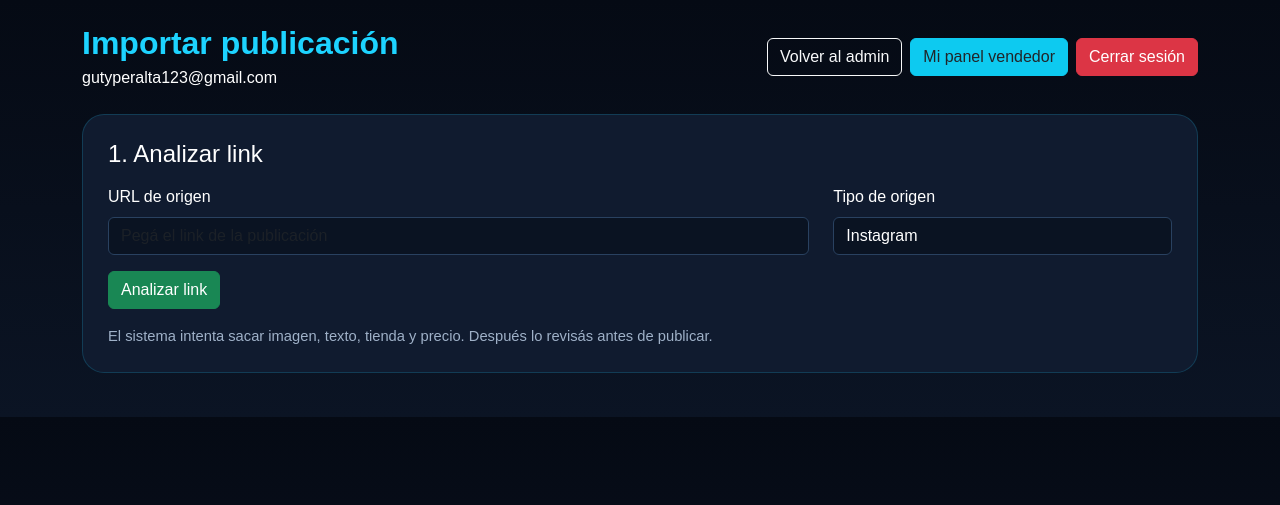
After one commit to gutyperalta123/ofertas-santiago, a Flask app: page /admin/import-post in a window 1280 px wide. The commit adds this page. Shown: the top 505 px of the page. Run offline with Flask 3, Linux system fonts and the light colour scheme; a user stored in the database is signed in.

Commit message:
agrega importador de publicaciones para admin

```diff
--- a/backend/requirements.txt
+++ b/backend/requirements.txt
@@ -2,3 +2,5 @@ Flask==2.3.2
 flask-cors==6.0.2
 Werkzeug==3.1.3
 gunicorn==21.2.0
+requests==2.32.3
+beautifulsoup4==4.12.3
--- a/backend/templates/admin_dashboard.html
+++ b/backend/templates/admin_dashboard.html
@@ -62,6 +62,7 @@
             <div class="d-flex gap-2 flex-wrap">
                 <a href="/" class="btn btn-outline-light">Inicio</a>
                 <a href="/seller/dashboard" class="btn btn-info text-dark">Mi panel vendedor</a>
+                <a href="/admin/import-post" class="btn btn-success">Importar publicación</a>
                 <a href="/logout" class="btn btn-danger">Cerrar sesión</a>
             </div>
         </div>
--- /dev/null
+++ b/backend/templates/admin_import_post.html
@@ -0,0 +1,191 @@
+<!DOCTYPE html>
+<html lang="es">
+<head>
+    <meta charset="UTF-8">
+    <meta name="viewport" content="width=device-width, initial-scale=1.0">
+    <title>Importar publicación | OFERTAS SANTIAGO</title>
+    <link href="https://cdn.jsdelivr.net/npm/bootstrap@5.3.2/dist/css/bootstrap.min.css" rel="stylesheet">
+    <style>
+        body {
+            background: linear-gradient(180deg, #050a14 0%, #0b1424 100%);
+            color: white;
+            font-family: Arial, Helvetica, sans-serif;
+        }
+        .box {
+            background: #101b2f;
+            border-radius: 22px;
+            padding: 25px;
+            border: 1px solid rgba(29,211,255,0.18);
+            margin-bottom: 20px;
+        }
+        .title {
+            color: #1dd3ff;
+            font-weight: 900;
+        }
+        .form-control, .form-select, textarea.form-control {
+            background: #0a1322;
+            color: white;
+            border: 1px solid #294160;
+        }
+        .form-control:focus, .form-select:focus, textarea.form-control:focus {
+            background: #0a1322;
+            color: white;
+            border-color: #1dd3ff;
+            box-shadow: none;
+        }
+        .preview-image {
+            width: 100%;
+            max-height: 380px;
+            object-fit: contain;
+            background: white;
+            border-radius: 14px;
+            padding: 8px;
+        }
+        .help-text {
+            color: #9fb1c8;
+            font-size: 0.92rem;
+        }
+    </style>
+</head>
+<body>
+    <div class="container py-4">
+        <div class="d-flex flex-column flex-md-row justify-content-between align-items-md-center gap-3 mb-4">
+            <div>
+                <h2 class="title mb-1">Importar publicación</h2>
+                <div>{{ session["email"] }}</div>
+            </div>
+
+            <div class="d-flex gap-2 flex-wrap">
+                <a href="/admin/dashboard" class="btn btn-outline-light">Volver al admin</a>
+                <a href="/seller/dashboard" class="btn btn-info text-dark">Mi panel vendedor</a>
+                <a href="/logout" class="btn btn-danger">Cerrar sesión</a>
+            </div>
+        </div>
+
+        {% with messages = get_flashed_messages(with_categories=true) %}
+            {% if messages %}
+                {% for category, message in messages %}
+                    <div class="alert alert-{{ category }}">{{ message }}</div>
+                {% endfor %}
+            {% endif %}
+        {% endwith %}
+
+        <div class="box">
+            <h4 class="mb-3">1. Analizar link</h4>
+
+            <form method="POST">
+                <input type="hidden" name="action" value="analyze">
+
+                <div class="row">
+                    <div class="col-md-8 mb-3">
+                        <label class="form-label">URL de origen</label>
+                        <input
+                            type="text"
+                            name="source_url"
+                            class="form-control"
+                            placeholder="Pegá el link de la publicación"
+                            value="{{ extracted['source_url'] if extracted else '' }}"
+                            required
+                        >
+                    </div>
+
+                    <div class="col-md-4 mb-3">
+                        <label class="form-label">Tipo de origen</label>
+                        <select name="source_type" class="form-select" required>
+                            <option value="instagram" {% if extracted and extracted.get('source_type') == 'instagram' %}selected{% endif %}>Instagram</option>
+                            <option value="facebook" {% if extracted and extracted.get('source_type') == 'facebook' %}selected{% endif %}>Facebook</option>
+                            <option value="otro" {% if extracted and extracted.get('source_type') == 'otro' %}selected{% endif %}>Otro</option>
+                        </select>
+                    </div>
+                </div>
+
+                <button type="submit" class="btn btn-success">Analizar link</button>
+
+                <div class="help-text mt-3">
+                    El sistema intenta sacar imagen, texto, tienda y precio. Después lo revisás antes de publicar.
+                </div>
+            </form>
+        </div>
+
+        {% if extracted %}
+        <div class="box">
+            <h4 class="mb-3">2. Revisar y publicar</h4>
+
+            <form method="POST">
+                <input type="hidden" name="action" value="publish">
+                <input type="hidden" name="source_type" value="{{ extracted.get('source_type', '') }}">
+                <input type="hidden" name="source_url" value="{{ extracted.get('source_url', '') }}">
+
+                <div class="row">
+                    <div class="col-md-6 mb-4">
+                        {% if extracted.get('imagen') %}
+                            <img src="{{ extracted.get('imagen') }}" class="preview-image" alt="imagen detectada">
+                        {% else %}
+                            <div class="alert alert-warning mb-0">No se pudo detectar imagen automáticamente.</div>
+                        {% endif %}
+                    </div>
+
+                    <div class="col-md-6">
+                        <div class="mb-3">
+                            <label class="form-label">Link original</label>
+                            <input type="text" class="form-control" value="{{ extracted.get('source_url', '') }}" readonly>
+                        </div>
+
+                        <div class="mb-3">
+                            <label class="form-label">Imagen detectada (URL)</label>
+                            <input type="text" name="imagen" class="form-control" value="{{ extracted.get('imagen', '') }}">
+                        </div>
+
+                        <div class="mb-3">
+                            <label class="form-label">Tienda / usuario</label>
+                            <input type="text" name="tienda_nombre" class="form-control" value="{{ extracted.get('tienda_nombre', '') }}" required>
+                        </div>
+
+                        <div class="mb-3">
+                            <label class="form-label">Precio</label>
+                            <input type="text" name="precio" class="form-control" value="{{ extracted.get('precio', '') }}">
+                        </div>
+
+                        <div class="mb-3">
+                            <label class="form-label">Ciudad</label>
+                            <input type="text" name="ciudad" class="form-control" placeholder="Ej: Santiago Capital" required>
+                        </div>
+                    </div>
+                </div>
+
+                <div class="mb-3">
+                    <label class="form-label">Título</label>
+                    <input type="text" name="titulo" class="form-control" value="{{ extracted.get('titulo', '') }}" required>
+                </div>
+
+                <div class="mb-3">
+                    <label class="form-label">Descripción / caption</label>
+                    <textarea name="descripcion" class="form-control" rows="5">{{ extracted.get('descripcion', '') }}</textarea>
+                </div>
+
+                <div class="row">
+                    <div class="col-md-4 mb-3">
+                        <label class="form-label">WhatsApp link</label>
+                        <input type="text" name="whatsapp_link" class="form-control" placeholder="https://wa.me/...">
+                    </div>
+
+                    <div class="col-md-4 mb-3">
+                        <label class="form-label">Instagram link</label>
+                        <input type="text" name="instagram_link" class="form-control" placeholder="https://instagram.com/...">
+                    </div>
+
+                    <div class="col-md-4 mb-3">
+                        <label class="form-label">Facebook link</label>
+                        <input type="text" name="facebook_link" class="form-control" placeholder="https://facebook.com/...">
+                    </div>
+                </div>
+
+                <button type="submit" class="btn btn-info text-dark fw-bold">
+                    Publicar en OFERTAS SANTIAGO
+                </button>
+            </form>
+        </div>
+        {% endif %}
+    </div>
+</body>
+</html>
```
Also changed, not shown: backend/admin.py (+123 -0 lines), backend/utils/importers.py (added, +159 -0 lines).
